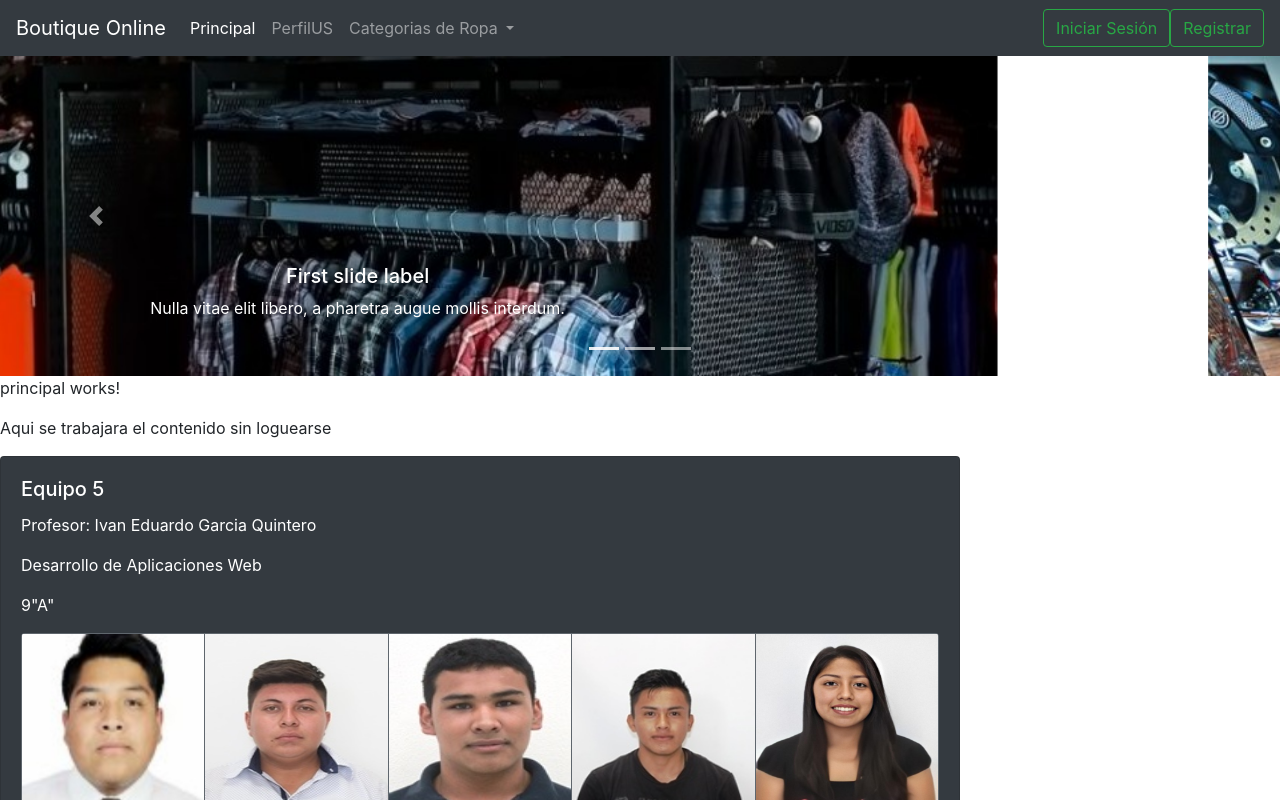
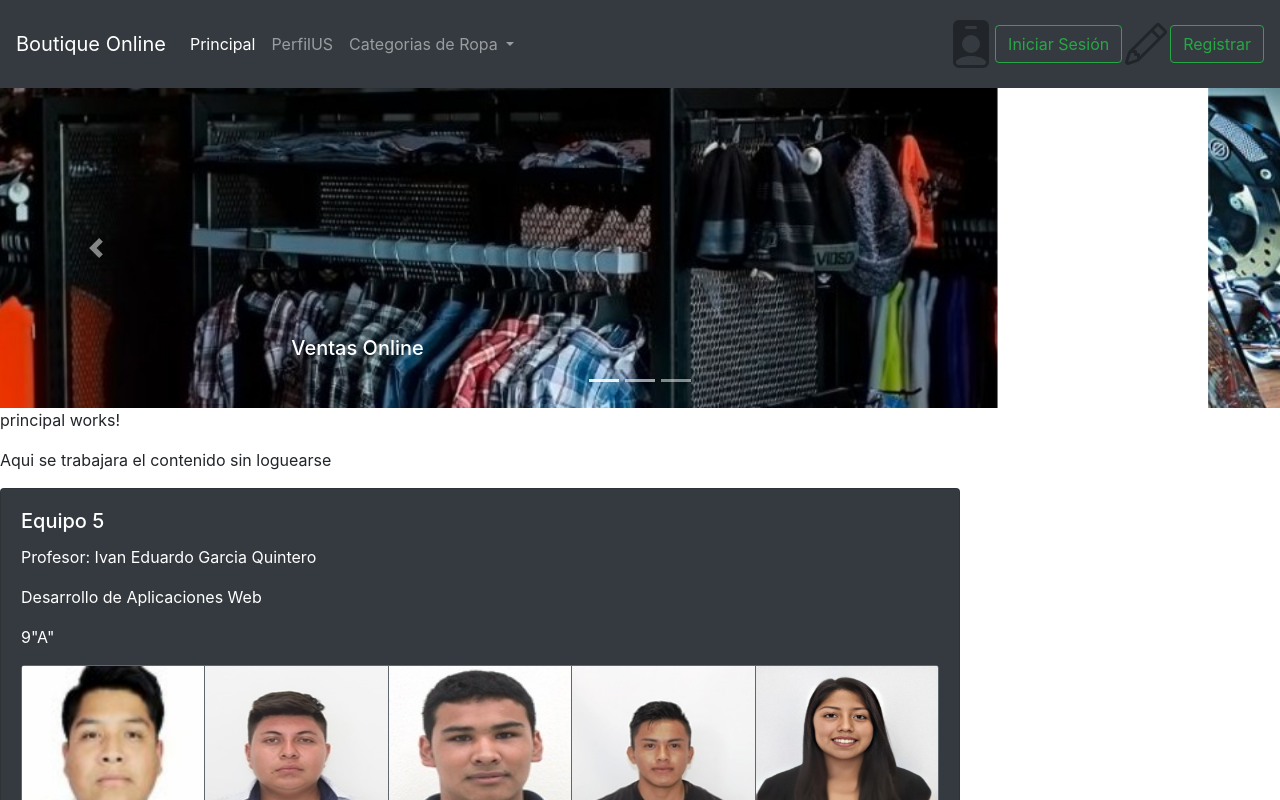
Before and after one commit to Javier1999-hub/refrfr, an Angular app: page /principal in a window 1280 px wide. Before the commit this address led to /. Shown: the top 800 px of the page. Built offline with nearby package versions, Linux system fonts and the light colour scheme.

Commit message:
creacion de rutas y iconos de iniciode sesion

```diff
--- a/package.json
+++ b/package.json
@@ -19,6 +19,7 @@
     "@angular/platform-browser": "~9.1.11",
     "@angular/platform-browser-dynamic": "~9.1.11",
     "@angular/router": "~9.1.11",
+    "bootstrap-icons": "^1.0.0-alpha5",
     "rxjs": "~6.5.4",
     "tslib": "^1.10.0",
     "zone.js": "~0.10.2"
--- a/src/app/app-routing.module.ts
+++ b/src/app/app-routing.module.ts
@@ -1,8 +1,15 @@
 import { NgModule } from '@angular/core';
 import { Routes, RouterModule } from '@angular/router';
+import { Router }from '@angular/router';
+import { PrincipalComponent } from './principal/principal.component';
+import { CategoriasComponent } from './categorias/categorias.component';
 
 
-const routes: Routes = [];
+const routes: Routes = [
+  {path: 'principal', component: PrincipalComponent},
+  {path: 'categorias', component: CategoriasComponent},
+  {path: '**', pathMatch: 'full', redirectTo:'principal'},
+];
 
 @NgModule({
   imports: [RouterModule.forRoot(routes)],
--- a/src/app/carrusel/carrusel.component.html
+++ b/src/app/carrusel/carrusel.component.html
@@ -8,22 +8,19 @@
     <div class="carousel-item active">
       <img src="../assets/img/principal1.jpg" class="d-block w-100">
       <div class="carousel-caption d-none d-md-block">
-        <h5>First slide label</h5>
-        <p>Nulla vitae elit libero, a pharetra augue mollis interdum.</p>
+        <h5>Ventas Online</h5>
       </div>
     </div>
     <div class="carousel-item">
       <img src="../assets/img/principal2.jpg" class="d-block w-100" alt="...">
       <div class="carousel-caption d-none d-md-block">
-        <h5>Second slide label</h5>
-        <p>Lorem ipsum dolor sit amet, consectetur adipiscing elit.</p>
+        <h5>Ventas Online</h5>
       </div>
     </div>
     <div class="carousel-item">
       <img src="../assets/img/principal3.jpg" class="d-block w-100" alt="...">
       <div class="carousel-caption d-none d-md-block">
-        <h5>Third slide label</h5>
-        <p>Praesent commodo cursus magna, vel scelerisque nisl consectetur.</p>
+        <h5>Ventas Online</h5>
       </div>
     </div>
   </div>
--- a/src/app/navbar/navbar.component.html
+++ b/src/app/navbar/navbar.component.html
@@ -7,13 +7,13 @@
     <div class="collapse navbar-collapse" id="navbarSupportedContent">
       <ul class="navbar-nav mr-auto">
         <li class="nav-item active">
-          <a class="nav-link" href="#">Principal<span class="sr-only">(current)</span></a>
+          <a class="nav-link" [routerLink]="['principal']">Principal<span class="sr-only">(current)</span></a>
         </li>
         <li class="nav-item">
           <a class="nav-link" href="#">PerfilUS</a>
         </li>
         <li class="nav-item dropdown">
-          <a class="nav-link dropdown-toggle" href="#" id="navbarDropdown" role="button" data-toggle="dropdown" aria-haspopup="true" aria-expanded="false">
+          <a class="nav-link dropdown-toggle" [routerLink]="['categorias']" id="navbarDropdown" role="button" data-toggle="dropdown" aria-haspopup="true" aria-expanded="false">
             Categorias de Ropa
           </a>
           <div class="dropdown-menu" aria-labelledby="navbarDropdown">
@@ -24,8 +24,16 @@
         </li>
       </ul>
       <form class="form-inline my-2 my-lg-0">
+        <svg width="3em" height="3em" viewBox="0 0 16 16" class="bi bi-person-badge-fill" fill="currentColor" xmlns="http://www.w3.org/2000/svg">
+          <path fill-rule="evenodd" d="M2 2a2 2 0 0 1 2-2h8a2 2 0 0 1 2 2v12a2 2 0 0 1-2 2H4a2 2 0 0 1-2-2V2zm4.5 0a.5.5 0 0 0 0 1h3a.5.5 0 0 0 0-1h-3zM8 11a3 3 0 1 0 0-6 3 3 0 0 0 0 6zm5 2.755C12.146 12.825 10.623 12 8 12s-4.146.826-5 1.755V14a1 1 0 0 0 1 1h8a1 1 0 0 0 1-1v-.245z"/>
+        </svg>
         <button class="btn btn-outline-success my-2 my-sm-0" type="submit">Iniciar Sesión</button>
         <br>
+        <br><br>
+        <svg width="3em" height="3em" viewBox="0 0 16 16" class="bi bi-pencil" fill="currentColor" xmlns="http://www.w3.org/2000/svg">
+          <path fill-rule="evenodd" d="M11.293 1.293a1 1 0 0 1 1.414 0l2 2a1 1 0 0 1 0 1.414l-9 9a1 1 0 0 1-.39.242l-3 1a1 1 0 0 1-1.266-1.265l1-3a1 1 0 0 1 .242-.391l9-9zM12 2l2 2-9 9-3 1 1-3 9-9z"/>
+          <path fill-rule="evenodd" d="M12.146 6.354l-2.5-2.5.708-.708 2.5 2.5-.707.708zM3 10v.5a.5.5 0 0 0 .5.5H4v.5a.5.5 0 0 0 .5.5H5v.5a.5.5 0 0 0 .5.5H6v-1.5a.5.5 0 0 0-.5-.5H5v-.5a.5.5 0 0 0-.5-.5H3z"/>
+        </svg>
         <button class="btn btn-outline-success my-2 my-sm-0" type="submit">Registrar</button>
       </form>
     </div>
```
Also changed, not shown: 1 other file (tests, documents, lock files or other folders).
